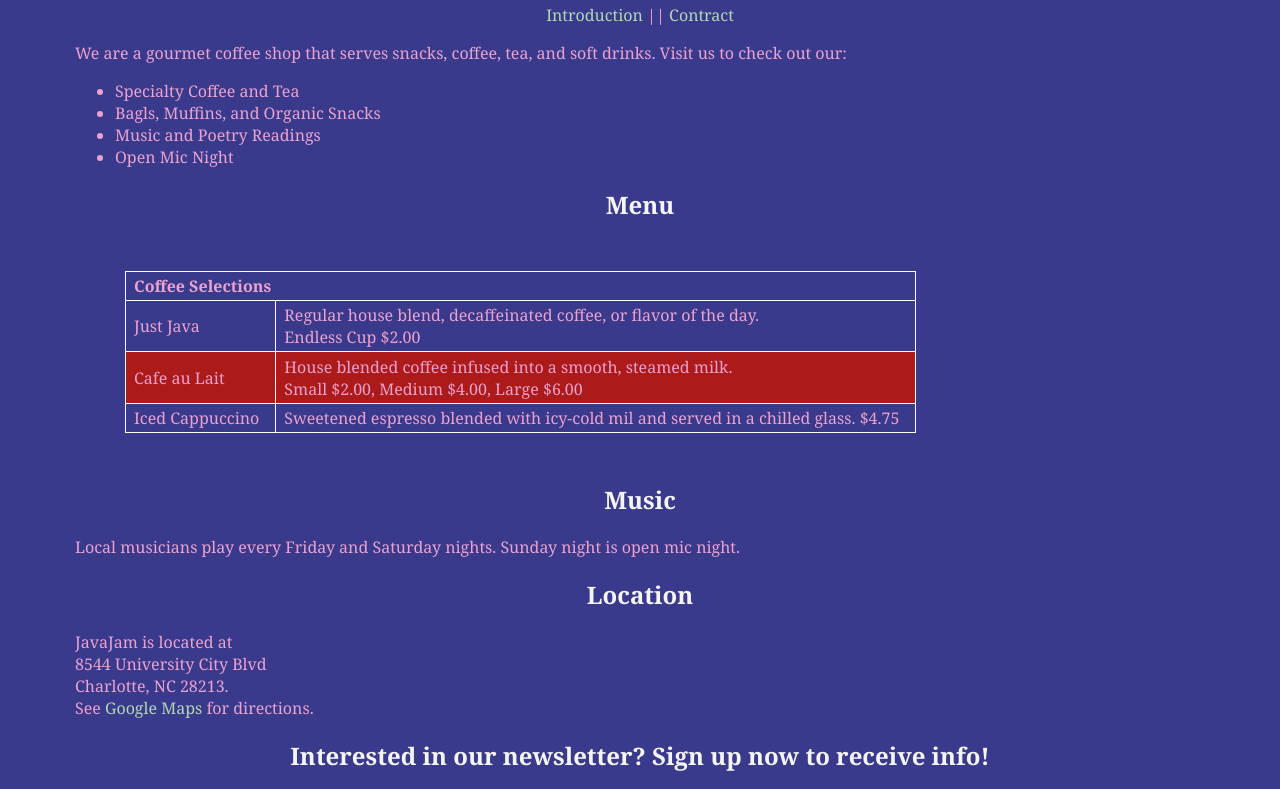
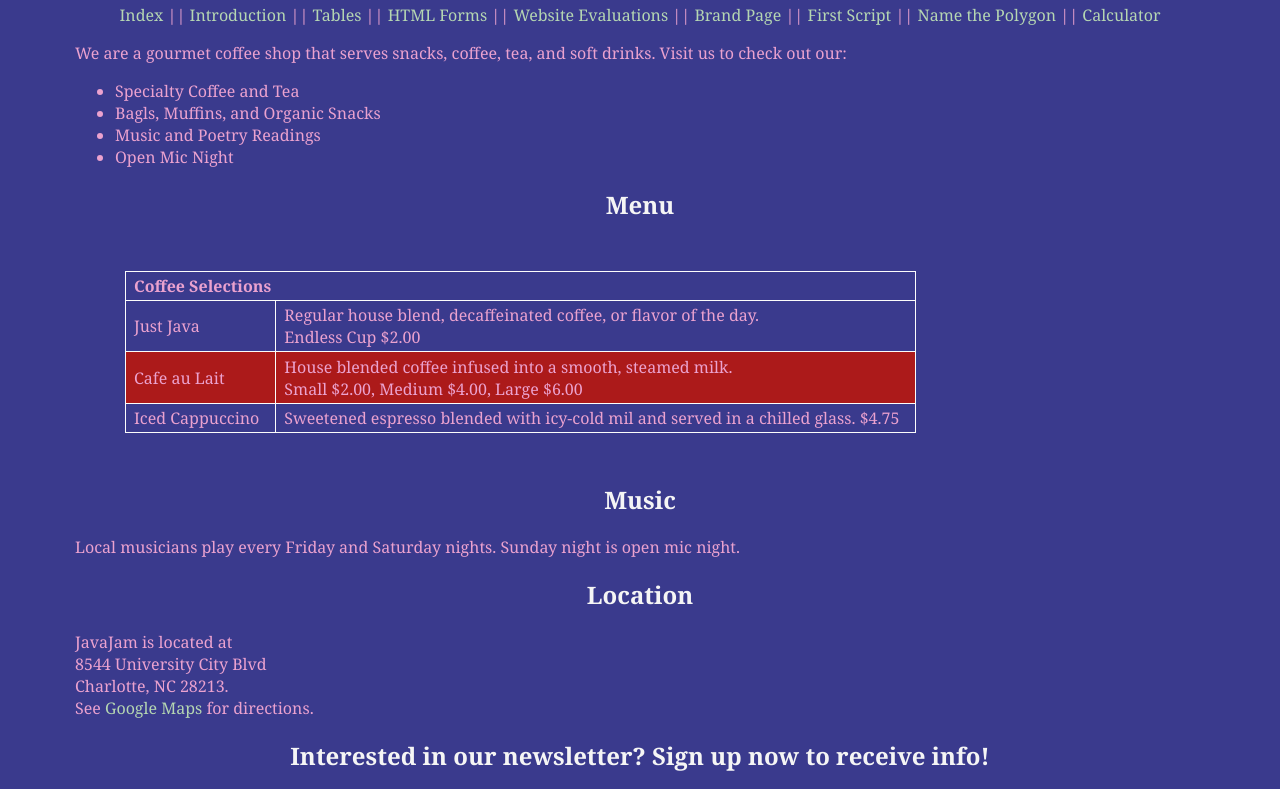
Before and after one commit to asatyavo/asatyavo.github.io, a plain HTML site: page itis3135/activity3.html in a window 1280 px wide. Shown: the part 135-924 px from the top of the page. Drawn offline with Linux system fonts and the light colour scheme.

Commit message:
Update activity3.html

```diff
--- a/itis3135/activity3.html
+++ b/itis3135/activity3.html
@@ -14,11 +14,26 @@
         <h2>Activity 3: HTML Forms</h2>
     </header>
 
-	<nav>
+    <nav>
+        <a href="index.html">Index</a>
+        ||
 		<a href="introduction.html">Introduction</a>
         ||
-		<a href="contract.html">Contract</a>
+		<a href="tables.html">Tables</a>
+        ||
+        <a href="activity3.html">HTML Forms</a>
+        ||
+        <a href="website_evaluations.html">Website Evaluations</a>
+        ||
+        <a href="brand-sleepy-seahorse.html">Brand Page</a>
+        ||
+        <a href = "first-scripts.html">First Script</a>
+        ||
+        <a href = "polygon.html">Name the Polygon</a>
+        ||
+        <a href = "calculator_fcc.html">Calculator</a>
 	</nav>
+
 
     <main>
 
```
